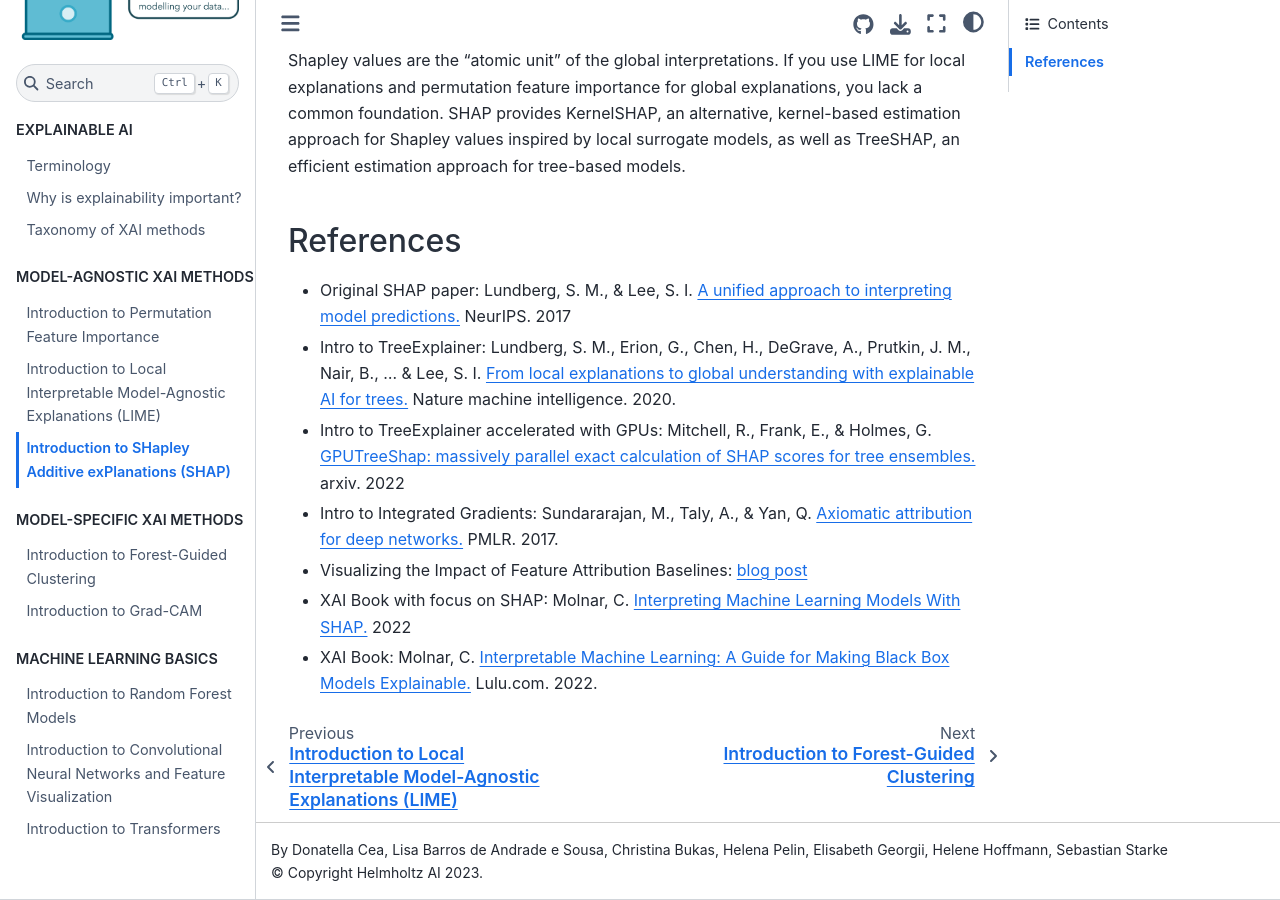
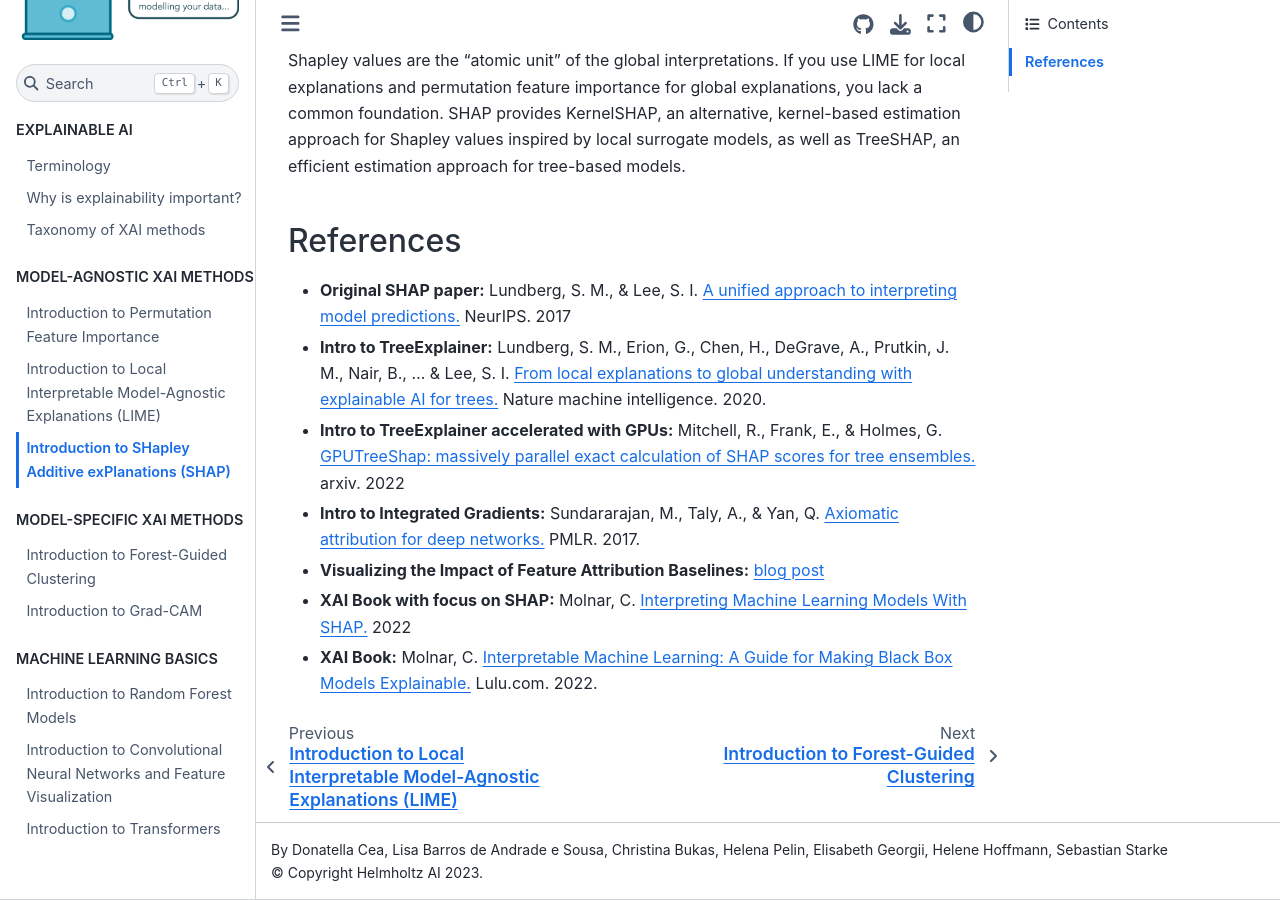
Before and after one commit to HelmholtzAI-Consultants-Munich/XAI-Tutorials, a Sphinx documentation site: the page built from docs/source/_model_agnostic_xai/shap.rst, in a window 1280 px wide and 900 px high, scrolled down 813 px. Built offline with Sphinx 7.4.7 and the Sphinx Book theme 1.1.4, drawn with Linux system fonts in a browser that asks for light colours.

```diff
--- a/docs/source/_model_agnostic_xai/shap.rst
+++ b/docs/source/_model_agnostic_xai/shap.rst
@@ -21,10 +21,10 @@ SHAP provides KernelSHAP, an alternative, kernel-based estimation approach for S
 References
 -----------
 
-- Original SHAP paper: Lundberg, S. M., & Lee, S. I. `A unified approach to interpreting model predictions. <https://proceedings.neurips.cc/paper/2017/hash/8a20a8621978632d76c43dfd28b67767-Abstract.html>`_ NeurIPS. 2017
-- Intro to TreeExplainer: Lundberg, S. M., Erion, G., Chen, H., DeGrave, A., Prutkin, J. M., Nair, B., ... & Lee, S. I. `From local explanations to global understanding with explainable AI for trees. <https://doi.org/10.1038/s42256-019-0138-9>`_ Nature machine intelligence. 2020.
-- Intro to TreeExplainer accelerated with GPUs: Mitchell, R., Frank, E., & Holmes, G. `GPUTreeShap: massively parallel exact calculation of SHAP scores for tree ensembles. <https://doi.org/10.48550/arXiv.2010.13972>`_ arxiv. 2022
-- Intro to Integrated Gradients: Sundararajan, M., Taly, A., & Yan, Q. `Axiomatic attribution for deep networks. <https://doi.org/10.48550/arXiv.1703.01365>`_ PMLR. 2017.
-- Visualizing the Impact of Feature Attribution Baselines: `blog post <https://distill.pub/2020/attribution-baselines/>`_
-- XAI Book with focus on SHAP: Molnar, C. `Interpreting Machine Learning Models With SHAP. <https://leanpub.com/shap>`_ 2022
-- XAI Book: Molnar, C. `Interpretable Machine Learning: A Guide for Making Black Box Models Explainable. <https://christophm.github.io/interpretable-ml-book/>`_ Lulu.com. 2022.
+- **Original SHAP paper:** Lundberg, S. M., & Lee, S. I. `A unified approach to interpreting model predictions. <https://proceedings.neurips.cc/paper/2017/hash/8a20a8621978632d76c43dfd28b67767-Abstract.html>`_ NeurIPS. 2017
+- **Intro to TreeExplainer:** Lundberg, S. M., Erion, G., Chen, H., DeGrave, A., Prutkin, J. M., Nair, B., ... & Lee, S. I. `From local explanations to global understanding with explainable AI for trees. <https://doi.org/10.1038/s42256-019-0138-9>`_ Nature machine intelligence. 2020.
+- **Intro to TreeExplainer accelerated with GPUs:** Mitchell, R., Frank, E., & Holmes, G. `GPUTreeShap: massively parallel exact calculation of SHAP scores for tree ensembles. <https://doi.org/10.48550/arXiv.2010.13972>`_ arxiv. 2022
+- **Intro to Integrated Gradients:** Sundararajan, M., Taly, A., & Yan, Q. `Axiomatic attribution for deep networks. <https://doi.org/10.48550/arXiv.1703.01365>`_ PMLR. 2017.
+- **Visualizing the Impact of Feature Attribution Baselines:** `blog post <https://distill.pub/2020/attribution-baselines/>`_
+- **XAI Book with focus on SHAP:** Molnar, C. `Interpreting Machine Learning Models With SHAP. <https://leanpub.com/shap>`_ 2022
+- **XAI Book:** Molnar, C. `Interpretable Machine Learning: A Guide for Making Black Box Models Explainable. <https://christophm.github.io/interpretable-ml-book/>`_ Lulu.com. 2022.
```
